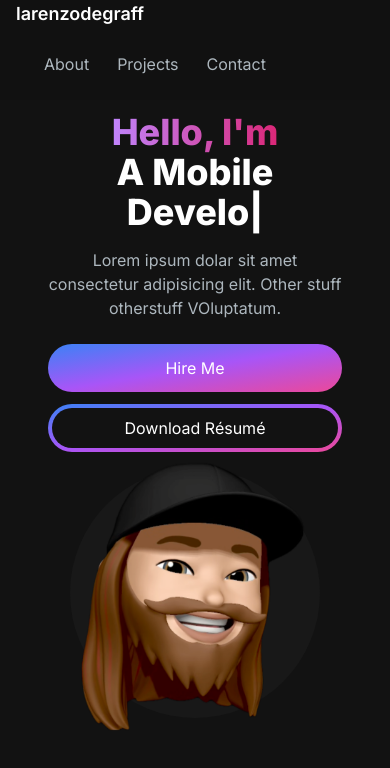
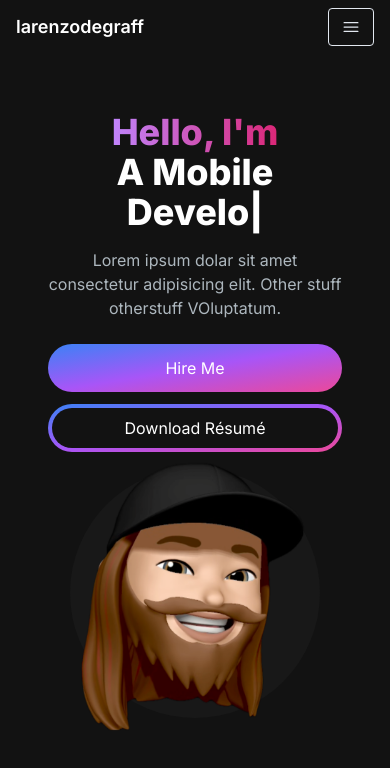
Before and after one commit to dlarenzo/portfolio-nextjs, a Next.js app: page / in a window 390 px wide. Shown: the top 768 px of the page. Built offline with nearby package versions, Linux system fonts and the light colour scheme.

Commit message:
completed header-nav

```diff
--- a/package.json
+++ b/package.json
@@ -9,6 +9,7 @@
     "lint": "next lint"
   },
   "dependencies": {
+    "@heroicons/react": "^2.1.1",
     "next": "14.1.0",
     "react": "^18",
     "react-dom": "^18",
--- /dev/null
+++ b/src/app/components/MenuOverlay.jsx
@@ -0,0 +1,16 @@
+import React from "react";
+import NavLink from "./NavLink";
+
+const MenuOverlay = ({ links }) => {
+  return (
+    <ul className="flex flex-col py-4 items-center">
+      {links.map((link, index) => (
+        <li key={index}>
+          <NavLink href={link.path} title={link.title} />
+        </li>
+      ))}
+    </ul>
+  );
+};
+
+export default MenuOverlay;
--- a/src/app/components/Navbar.jsx
+++ b/src/app/components/Navbar.jsx
@@ -1,6 +1,9 @@
+"use client";
 import Link from "next/link";
-import React from "react";
+import React, { useState } from "react";
 import NavLink from "./NavLink";
+import { Bars3Icon, XMarkIcon } from "@heroicons/react/24/solid";
+import MenuOverlay from "./MenuOverlay";
 
 const navLinks = [
   {
@@ -18,16 +21,35 @@
 ];
 
 const Navbar = () => {
+  const [navbarOpen, setNavbarOpen] = useState(false);
+
   return (
-    <nav className="fixed top-0 left-0 right-0 z-10 bg-[#121212] bg-opacity-90">
-      <div className="flex flex-wrap items-center justify-between mx-auto px-4">
+    <nav className="fixed top-0 left-0 right-0 z-10 bg-[#121212] bg-opacity-100">
+      <div className="flex flex-wrap items-center justify-between mx-auto px-4 py-2">
         <Link
           href={"/"}
           className="text-lg md:text-5xl text-white font-semibold"
         >
           larenzodegraff
         </Link>
-        <div className="menu block md:w-auto" id="navbar">
+        <div className="mobile-menu block md:hidden">
+          {!navbarOpen ? (
+            <button
+              onClick={() => setNavbarOpen(true)}
+              className="flex items-center px-3 py-2 border rounded border-slate-200 text-slate-200 hover:text-white hover:border-white"
+            >
+              <Bars3Icon className="h5 w-5" />
+            </button>
+          ) : (
+            <button
+              onClick={() => setNavbarOpen(false)}
+              className="flex items-center px-3 py-2 border rounded border-slate-200 text-slate-200 hover:text-white hover:border-white"
+            >
+              <XMarkIcon className="h5 w-5" />
+            </button>
+          )}
+        </div>
+        <div className="menu hidden md:block md:w-auto" id="navbar">
           <ul className="flex p-4 md:p-0 md:flex-row md:space-x-8 mt-0">
             {navLinks.map((link, index) => (
               <li key={index}>
@@ -37,6 +59,7 @@
           </ul>
         </div>
       </div>
+      {navbarOpen ? <MenuOverlay links={navLinks} /> : null}
     </nav>
   );
 };
```
Also changed, not shown: 1 other file (tests, documents, lock files or other folders).
